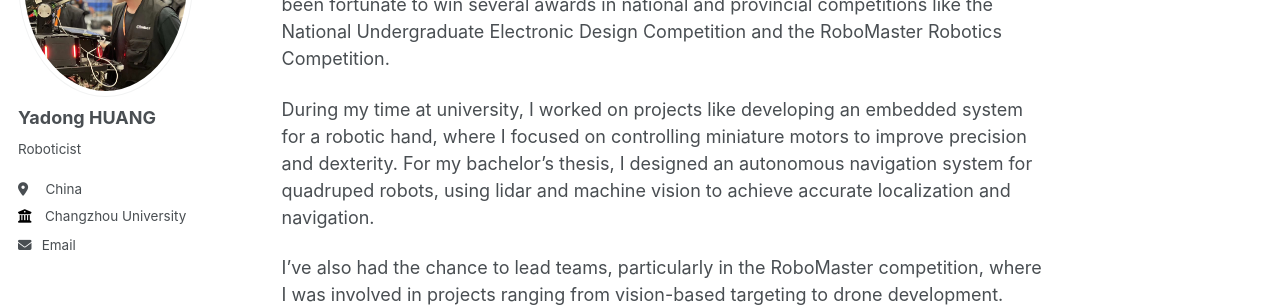
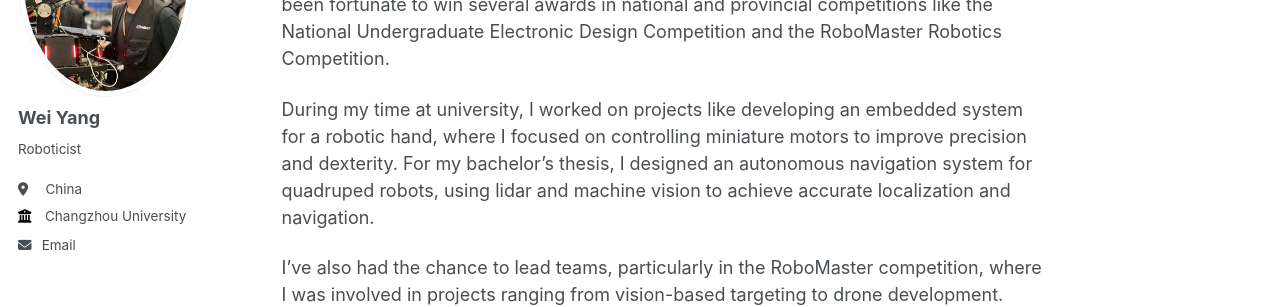
Before and after one commit to CreatorRango/CreatorRango.github.io, a Jekyll site: the page built from _pages/about.md, in a window 1280 px wide. Shown: the part 238-545 px from the top of the page. Built offline with Jekyll 4.4.1, drawn with Linux system fonts in a browser that asks for light colours.

Commit message:
Update _config.yml

```diff
--- a/_config.yml
+++ b/_config.yml
@@ -11,9 +11,9 @@ title                    : "Wei Yang"
 title_separator          : "-"
 name                     : &name "Wei Yang"
 description              : &description "Roboticist"
-url                      : https://hyd-ra-ai.github.io/YD.Huang # the base hostname & protocol for your site e.g. "https://mmistakes.github.io"
+url                      : https://CreatorRango.github.io/CreatorRango # the base hostname & protocol for your site e.g. "https://mmistakes.github.io"
 baseurl                  : "" # the subpath of your site, e.g. "/blog"
-repository               : "Hyd-ra-ai/YD.Huang.github.io"
+repository               : "CreatorRango/CreatorRango.github.io"
 teaser                   :  # filename of teaser fallback teaser image placed in /images/, .e.g. "500x300.png"
 breadcrumbs              : false # true, false (default)
 words_per_minute         : 160
@@ -80,7 +80,7 @@ analytics:
 
 # Site Author
 author:
-  name             : "Yadong HUANG"
+  name             : "Wei Yang"
   avatar           : "ME.jpg"
   bio              : "Roboticist"
   location         : " China"
```
